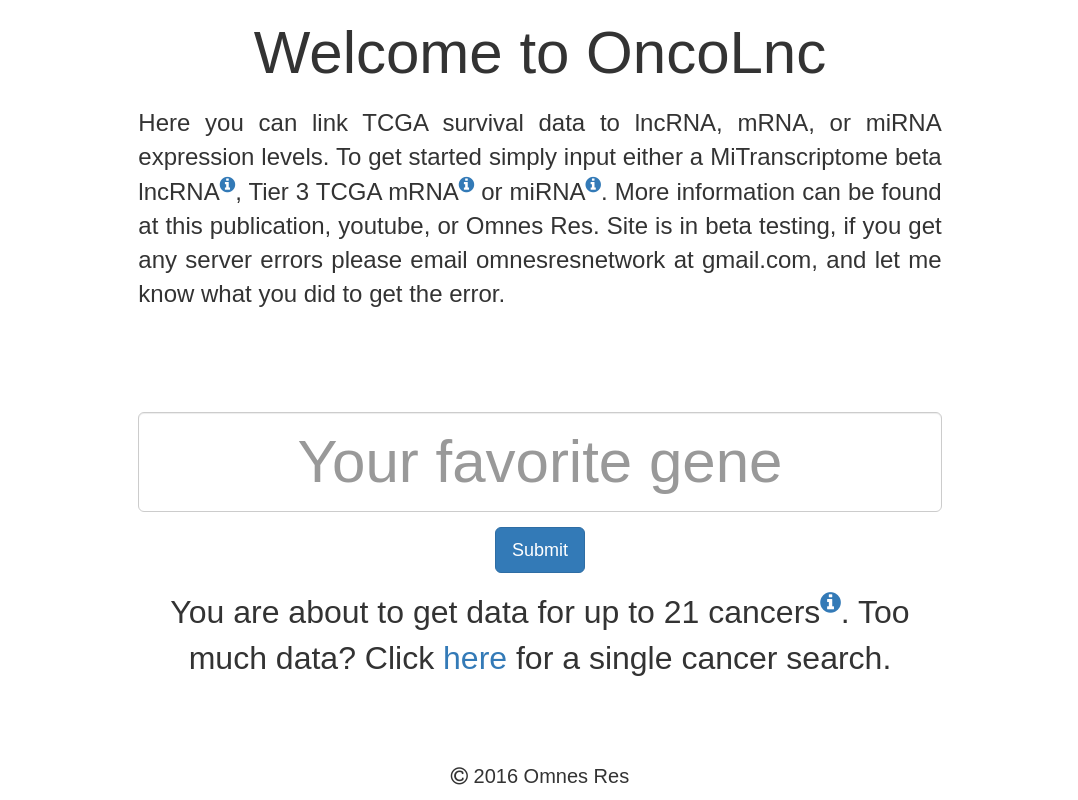
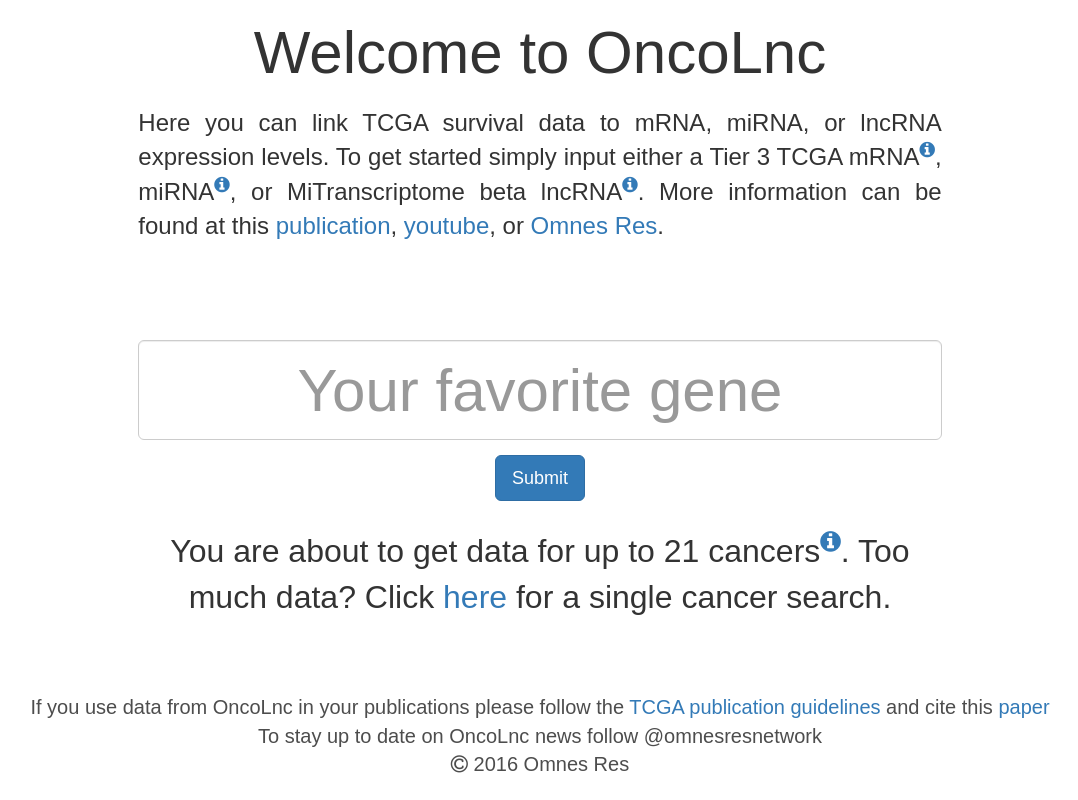
Before and after one commit to OmnesRes/oncolnc, a Django app: page / in a window 1280 px wide. Shown: the whole page, without its empty margins (100-1178 px from the left). Run offline with Django 3.2, Linux system fonts and the light colour scheme; some libraries are stand-ins or nearby versions.

Commit message:
final changes

```diff
--- a/templates/home.html
+++ b/templates/home.html
@@ -17,7 +17,7 @@
         margin-bottom:10px;
     }
     .entry{
-        margin-top:-20px;
+        margin-top:-80px;
         margin-bottom:10px;
        }
     .form-control{
@@ -35,7 +35,7 @@
     font-size:32px;
     text-align:center;
     position:relative;
-    top:250px;
+    top:200px;
     }
     p {
     position:relative;
@@ -73,10 +73,14 @@
     </div>
         <div class="col-sm-12">
             <div class="col-sm-8 col-sm-push-2 info">
-                Here you can link TCGA survival data to lncRNA, mRNA, or miRNA expression levels.  To get started simply input either a MiTranscriptome beta lncRNA<sup data-toggle="tooltip" title="Either a Transcript ID or Name will work" data-placement="top"><i class="fa fa-info-circle" style="color:#337AB7"></i></sup>, Tier 3 TCGA mRNA<sup data-toggle="tooltip" title="Either a current Entrez Gene ID or HUGO Name will work" data-placement="top"><i class="fa fa-info-circle" style="color:#337AB7"></i></sup> or miRNA<sup data-toggle="tooltip" title="Either a mature miRBase Accession Number or Name will work" data-placement="top"><i class="fa fa-info-circle" style="color:#337AB7"></i></sup>.  More information can be found at this publication, youtube, or Omnes Res. Site is in beta testing, if you get any server errors please email omnesresnetwork at gmail.com, and let me know what you did to get the error.
+                Here you can link TCGA survival data to mRNA, miRNA, or lncRNA expression levels.  To get started simply input either a Tier 3 TCGA mRNA<sup data-toggle="tooltip" title="Either a current Entrez Gene ID or HUGO Name will work" data-placement="top"><i class="fa fa-info-circle" style="color:#337AB7"></i></sup>, miRNA<sup data-toggle="tooltip" title="Either a mature miRBase Accession Number or Name will work" data-placement="top"><i class="fa fa-info-circle" style="color:#337AB7"></i></sup>, or MiTranscriptome beta lncRNA<sup data-toggle="tooltip" title="Either a Transcript ID or Name will work" data-placement="top"><i class="fa fa-info-circle" style="color:#337AB7"></i></sup>.  More information can be found at this <a href="#">publication</a>, <a href="#">youtube</a>, or <a href="http://www.omnesres.com">Omnes Res</a>.
             </div>
         </div>
-        <div class="col-sm-12 text-center" style="position:relative;top:450px">
+        <div class="col-sm-12 text-center" style="position:relative;top:450px;color:#4d4d4d">
+            <span style="font-size:20px">If you use data from OncoLnc in your publications please follow the <a href="http://cancergenome.nih.gov/publications/publicationguidelines">TCGA publication guidelines</a> and cite this <a href="#">paper</a></span>
+            <br>
+            <span style="font-size:20px">To stay up to date on OncoLnc news follow @omnesresnetwork</span>
+            <br>
             <span style="font-size:20px"><i class="fa fa-copyright"></i> 2016 Omnes Res</span>
         </div>
         <div class="col-sm-12">
--- a/templates/search_results.html
+++ b/templates/search_results.html
@@ -7,7 +7,6 @@
     <title>Cox Results</title>
     <meta charset="utf-8">
     <meta name="viewport" content="width=device-width, initial-scale=1.0">
-
     <link rel="stylesheet" href="https://maxcdn.bootstrapcdn.com/bootstrap/3.3.6/css/bootstrap.min.css">
     <script src="https://ajax.googleapis.com/ajax/libs/jquery/1.11.3/jquery.min.js"></script>
     <script src="https://maxcdn.bootstrapcdn.com/bootstrap/3.3.6/js/bootstrap.min.js"></script>
@@ -100,7 +99,7 @@ UCEC: Uterine Corpus Endometrial Carcinoma
           <th>Median<br>Expression
           {% if species == 'mRNA' %}
           <sup data-toggle="tooltip" data-placement="bottom" title=
-          "Read counts are RSEM RNAseqv2 normalized results for all cancers"><i class="fa fa-info-circle fa-lg" style="color:#337AB7"></i></sup></th>
+          "Read counts are RSEM RNASeqV2 normalized results for all cancers"><i class="fa fa-info-circle fa-lg" style="color:#337AB7"></i></sup></th>
           {% elif species == "miRNA" %}
           <sup data-toggle="tooltip" data-placement="bottom" title=
           "Read counts are reads per million miRNA mapped, except for GBM, which are normalized microarray values"><i class="fa fa-info-circle fa-lg" style="color:#337AB7"></i></sup></th>
```
